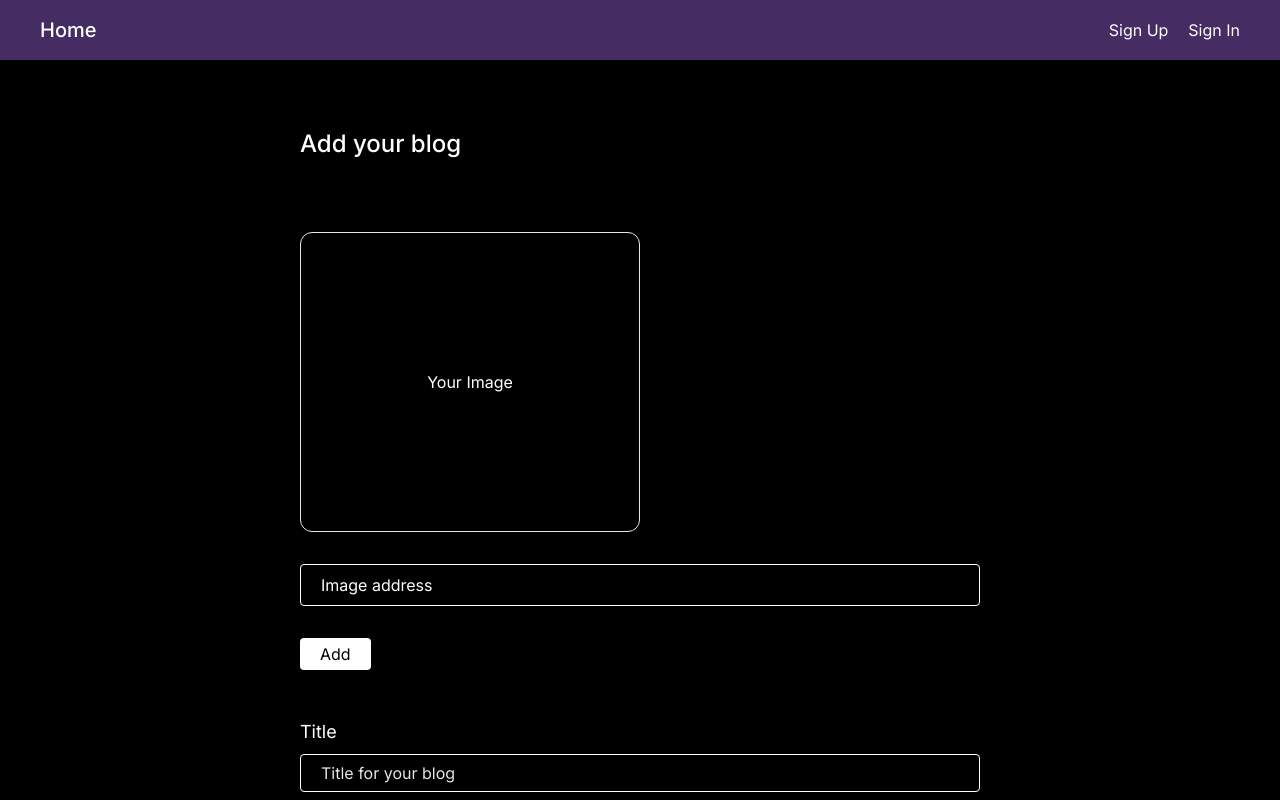
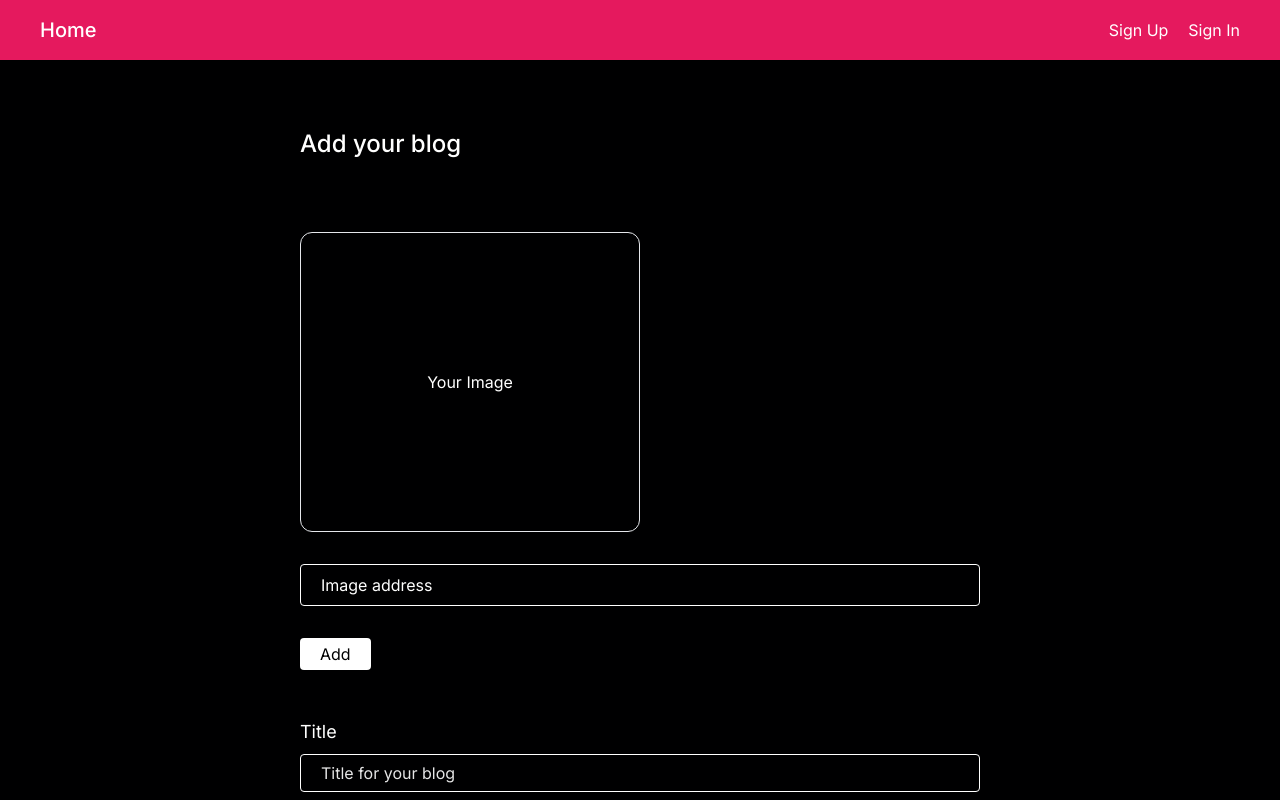
Before and after one commit to lasha-codes/clerk-blog-app, a Next.js app in the folder client/: page /add-blog in a window 1280 px wide. Shown: the top 800 px of the page. Built offline with nearby package versions, Linux system fonts and the light colour scheme; no server answers.

Commit message:
user Profile component

```diff
--- /dev/null
+++ b/client/src/app/profile/[[...profile]]/page.tsx
@@ -0,0 +1,11 @@
+import { UserProfile } from '@clerk/nextjs'
+
+const UserProfilePage = () => {
+  return (
+    <div className='w-full h-screen flex items-center justify-center bg-bgColor'>
+      <UserProfile />
+    </div>
+  )
+}
+
+export default UserProfilePage
--- a/client/src/components/Header.tsx
+++ b/client/src/components/Header.tsx
@@ -13,6 +13,7 @@ const Header = () => {
       <nav className='flex items-center gap-5'>
         {isLoaded && sessionId ? (
           <div className='flex items-center gap-3'>
+            <Link href='/profile'>Profile</Link>
             <Link href='/add-blog'>Add Blog</Link>
             <UserButton />
           </div>
--- a/client/tailwind.config.ts
+++ b/client/tailwind.config.ts
@@ -8,7 +8,7 @@ const config: Config = {
   ],
   theme: {
     extend: {
-      colors: { main: '#452c63', bgColor: '#000001' },
+      colors: { main: '#E5195E', bgColor: '#000001' },
     },
   },
   plugins: [],
```
